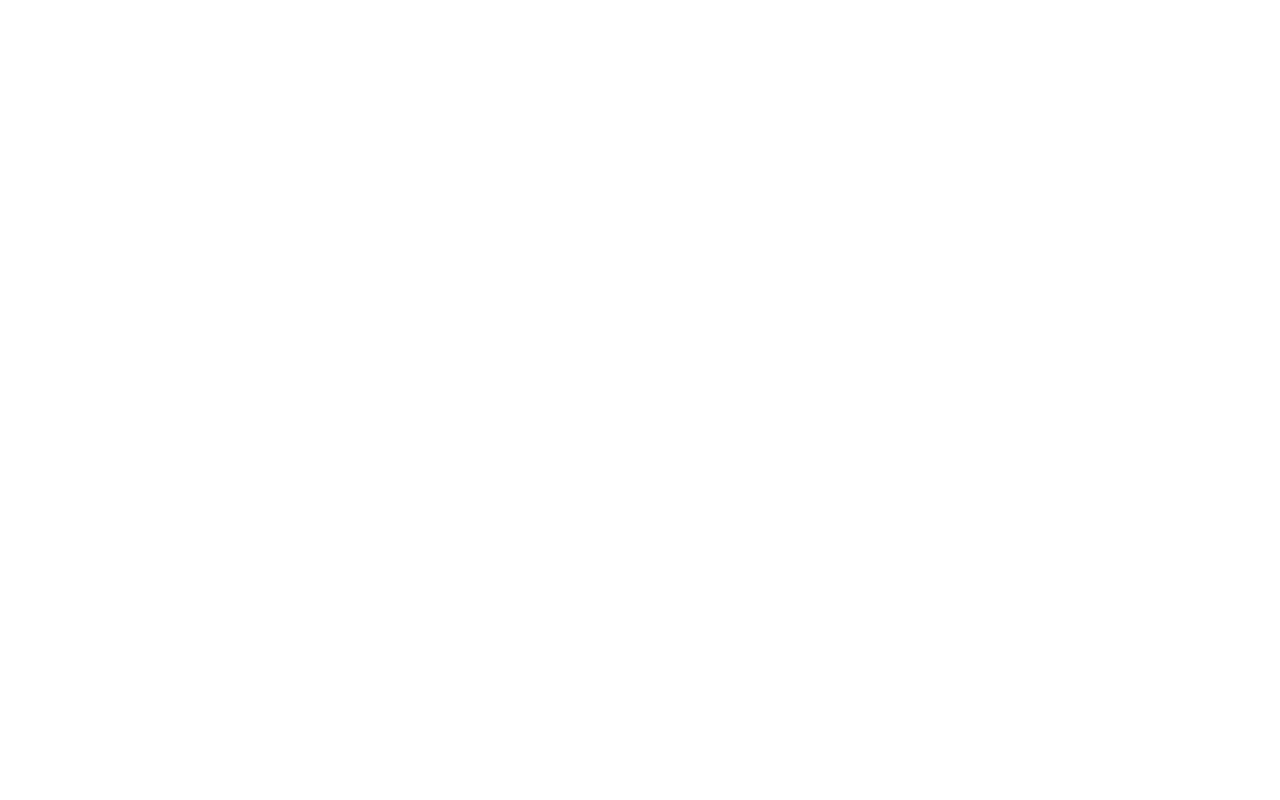
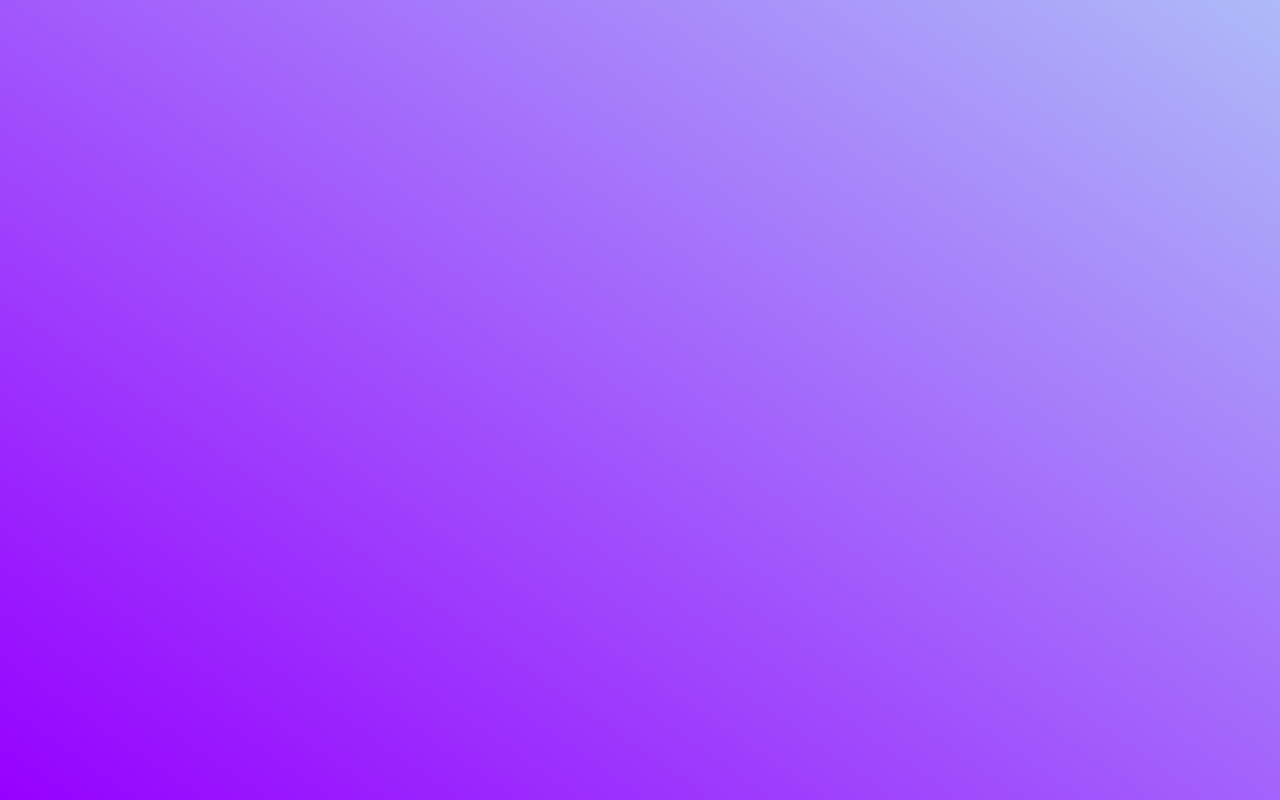
Before and after one commit to javidShabin/To-do-list, a plain HTML site: page index.html in a window 1280 px wide. Drawn offline with Linux system fonts and the light colour scheme; a web font is replaced by a local one.

Commit message:
add container and add background color for the container

```diff
--- a/index.html
+++ b/index.html
@@ -7,6 +7,9 @@
     <link rel="stylesheet" href="./style.css">
 </head>
 <body>
+    <div class="container">
+
+    </div>
 
     <script type="module" src="./script.js"></script>
 </body>
--- a/style.css
+++ b/style.css
@@ -8,3 +8,8 @@
 body{
     font-family: 'Roboto', sans-serif;
 }
+.container{
+    width: 100%;
+    height: 100vh;
+    background: linear-gradient(35deg, #9600ff, #aebaf8);
+}
```
